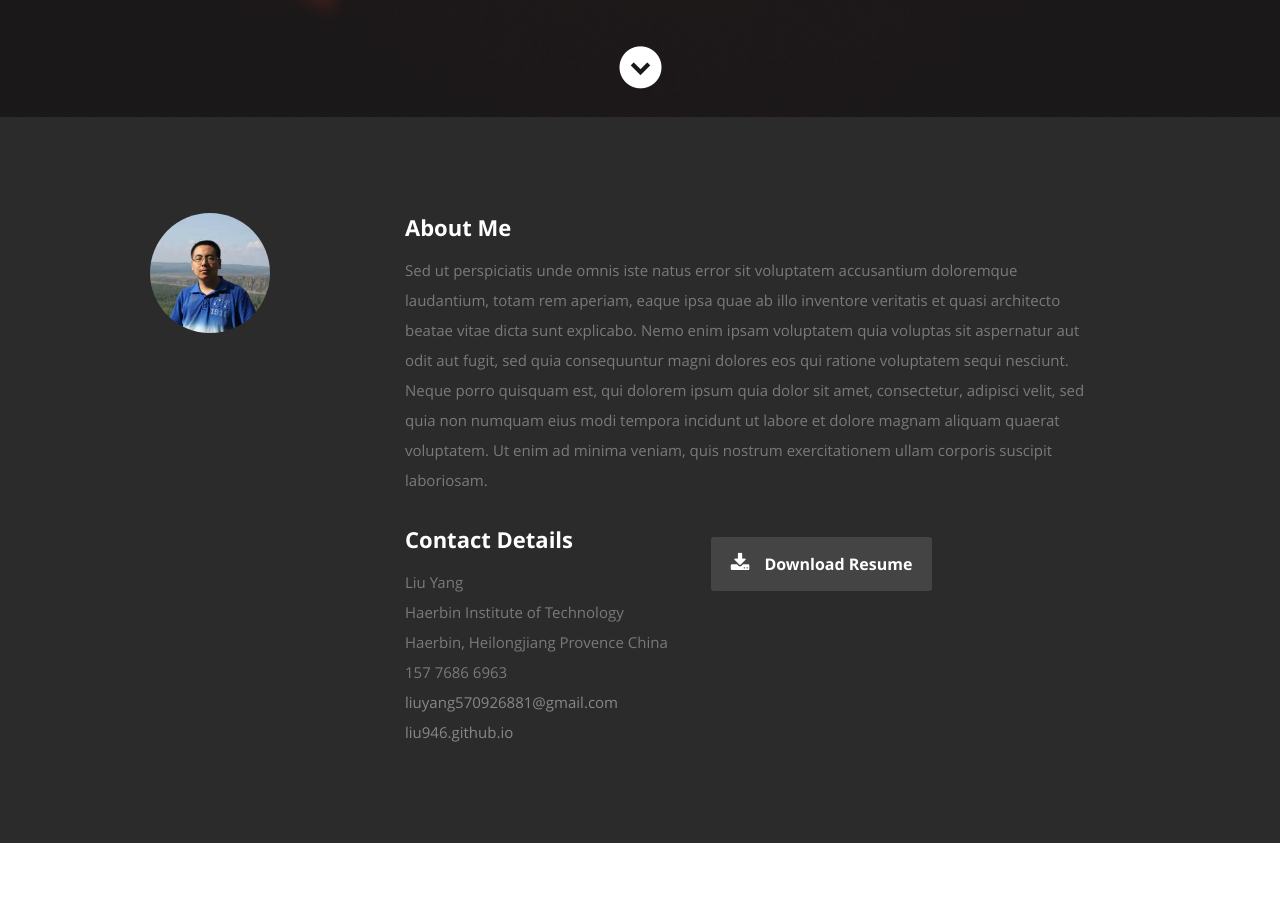
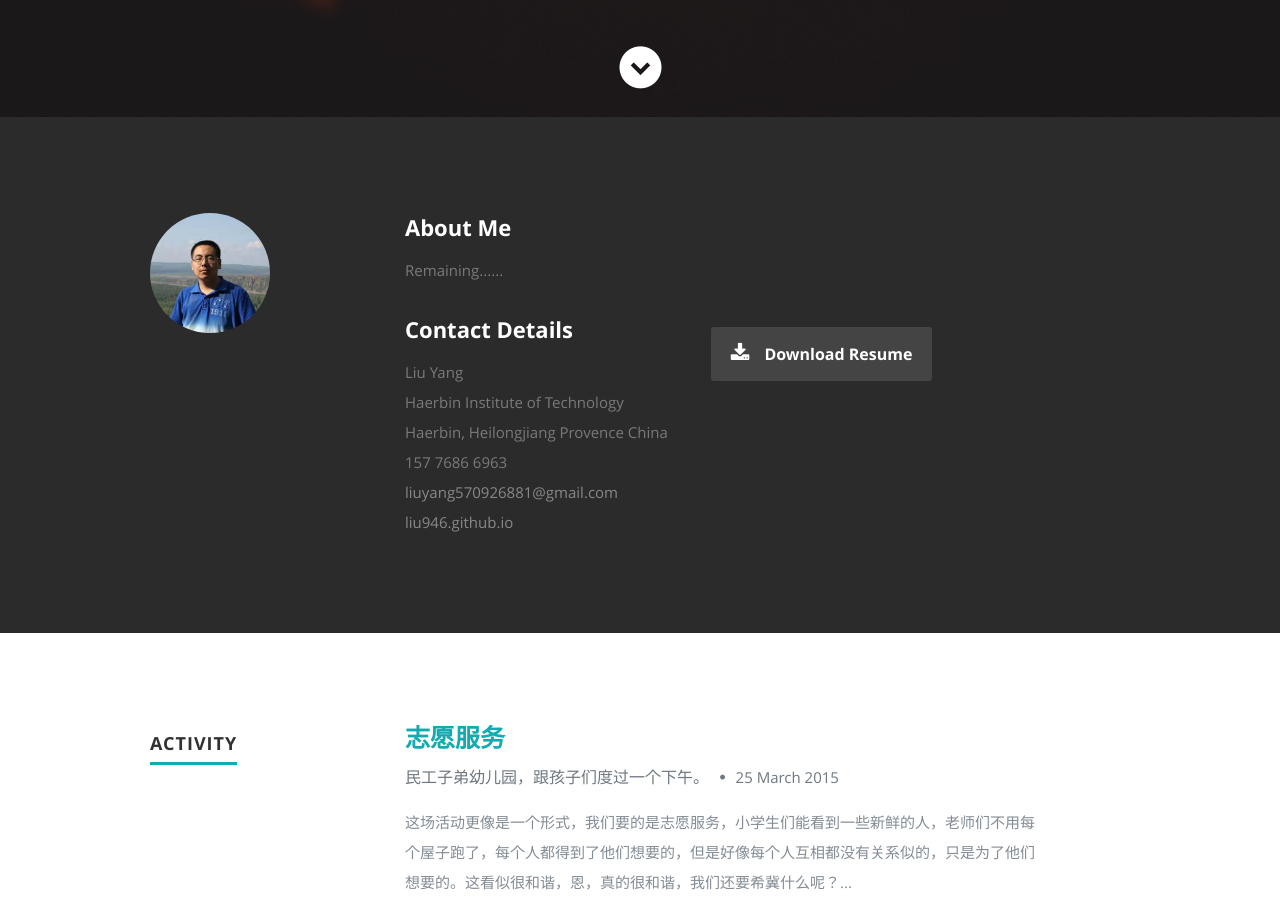
Before and after one commit to liu946/liu946.github.io, a Jekyll site: the page built from index.html, in a window 1280 px wide and 900 px high, scrolled down 783 px. Built offline with Jekyll 4.4.1, drawn with Linux system fonts in a browser that asks for light colours; the list of posts is cut into pages by our own code.

Commit message:
about remove

```diff
--- a/_includes/aboutcontact.html
+++ b/_includes/aboutcontact.html
@@ -14,12 +14,7 @@
 
             <h2>About Me</h2>
 
-            <p>Sed ut perspiciatis unde omnis iste natus error sit voluptatem accusantium doloremque laudantium, totam rem aperiam,
-            eaque ipsa quae ab illo inventore veritatis et quasi architecto beatae vitae dicta sunt explicabo. Nemo enim ipsam
-            voluptatem quia voluptas sit aspernatur aut odit aut fugit, sed quia consequuntur magni dolores eos qui ratione
-            voluptatem sequi nesciunt. Neque porro quisquam est, qui dolorem ipsum quia dolor sit amet, consectetur, adipisci velit,
-            sed quia non numquam eius modi tempora incidunt ut labore et dolore magnam aliquam quaerat voluptatem.
-            Ut enim ad minima veniam, quis nostrum exercitationem ullam corporis suscipit laboriosam.
+            <p>Remaining......
             </p>
 
             <div class="row">
```
